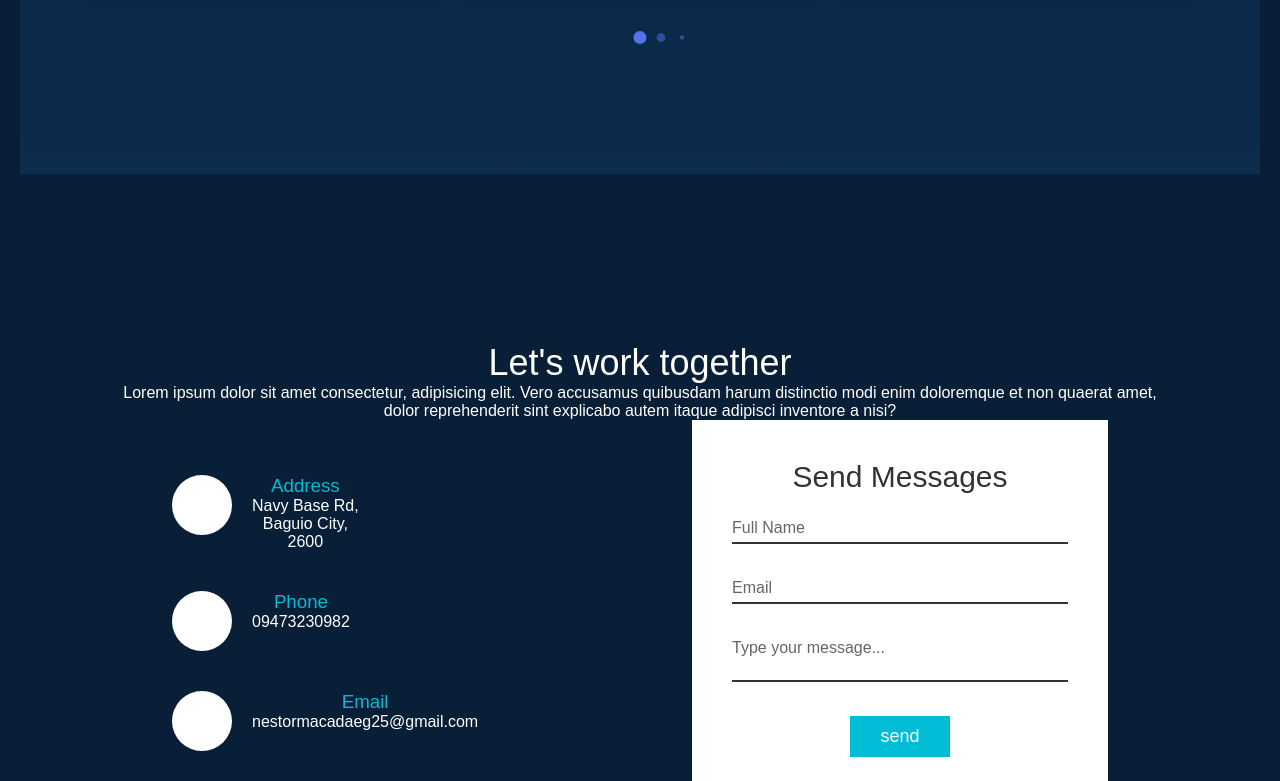
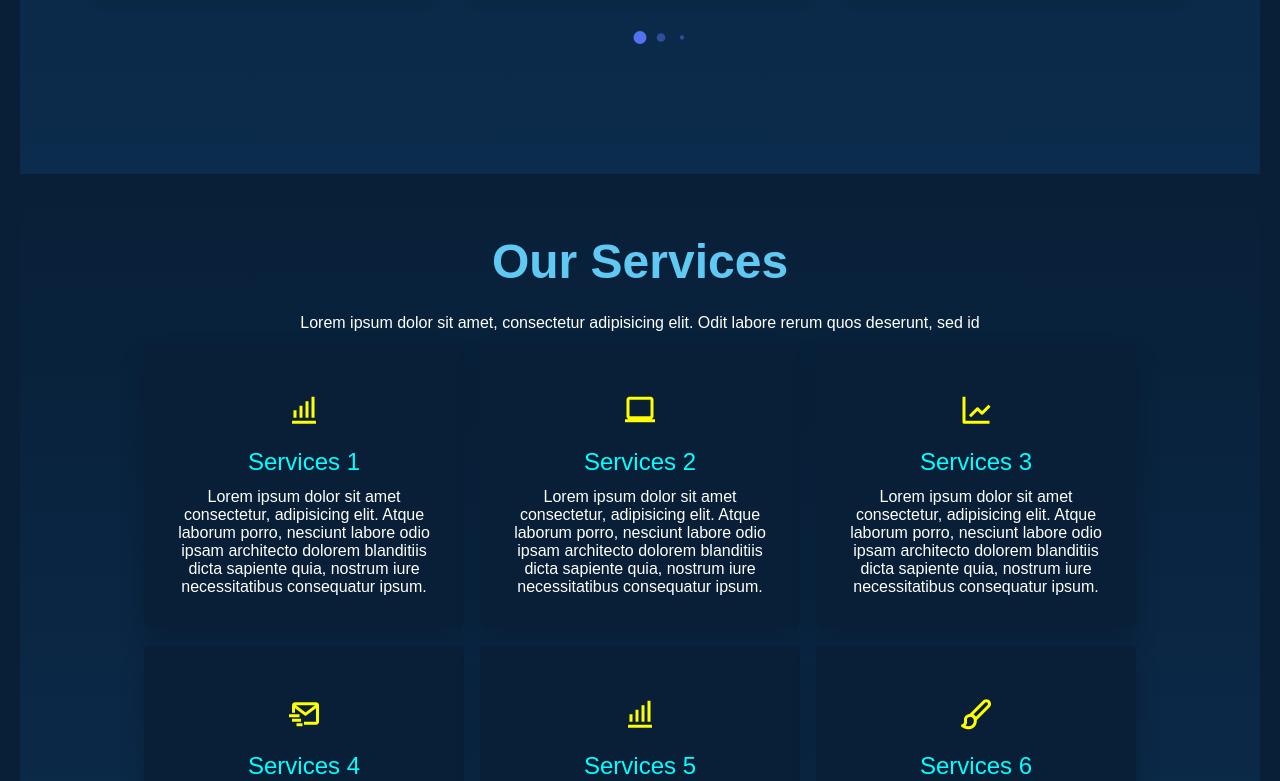
Before and after one commit to BSIT-Web-Programming-2024/Macadaeg-Nestor, a plain HTML site: page index.html in a window 1280 px wide. Shown: the part 2019-2800 px from the top of the page. Drawn offline with nearby package versions, Linux system fonts and the light colour scheme.

Commit message:
Added services

```diff
--- a/Port.css
+++ b/Port.css
@@ -341,6 +341,146 @@ border-radius: 50px;
         display: none;
     }
 }
+
+#service{
+
+}
+.wrapper{
+    margin:0;
+    padding:0;
+    font-family: 'raleway';
+    display:flex;
+    justify-content: center;
+    align-items:center;
+    flex-direction: column;
+    background: linear-gradient(#081f37, #0c2c4d);
+    min-height:100vh;
+    margin-bottom: 30px;
+}
+.wrapper h1{
+    font-size: 3em;
+    margin: 25px 0;
+    text-align: center;
+    font-weight: 600;
+    color: #5fc9f3;
+}
+.content-box{
+    display:flex;
+    justify-content: space-between;
+    flex-wrap: wrap;
+    width: 1000px;
+}
+.card{
+
+    min-height:220px;
+    width:320px;
+    padding: 30px;
+    border-radius: 5px;
+    display:flex;
+    justify-content:center;
+    align-items:center;
+    flex-direction:column;
+    background:#081f37;
+    margin: 10px 4px;
+    box-shadow: 0px 15px 25px rgba(0,0,0,0.2);
+    transition: 0.3s;
+}
+.card i{
+    margin: 20px;
+    color:yellow;
+
+}
+.card h2{
+    margin-bottom: 12px;
+    font-weight: 400;
+    text-align: center;
+    color:cyan;
+}
+.card p{
+    color:White;
+    text-align:center;
+}
+.card:hover i,
+.card:hover p{
+    color:#fff;
+}
+.card:hover h2{
+    font-weight:600;
+}
+.card:nth-child(1):hover{
+    background:linear-gradient(45deg,
+                                rgba(255,28,8,0.7) 0%,
+                                rgba(255,0,82,0.7) 100%),
+                                url('#');
+
+    background-size: cover;
+}
+
+.card:nth-child(2):hover{
+    background:linear-gradient(45deg,
+                                rgba(255,28,8,0.7) 0%,
+                                rgba(255,0,82,0.7) 100%),
+                                url('#');
+
+    background-size: cover;
+}
+
+.card:nth-child(3):hover{
+    background:linear-gradient(45deg,
+                                rgba(255,28,8,0.7) 0%,
+                                rgba(255,0,82,0.7) 100%),
+                                url('#');
+
+    background-size: cover;
+}
+
+.card:nth-child(4):hover{
+    background:linear-gradient(45deg,
+                                rgba(255,28,8,0.7) 0%,
+                                rgba(255,0,82,0.7) 100%),
+                                url('#');
+
+    background-size: cover;
+}
+
+.card:nth-child(5):hover{
+    background:linear-gradient(45deg,
+                                rgba(255,28,8,0.7) 0%,
+                                rgba(255,0,82,0.7) 100%),
+                                url('#');
+
+    background-size: cover;
+}
+
+.card:nth-child(6):hover{
+    background:linear-gradient(45deg,
+                                rgba(255,28,8,0.7) 0%,
+                                rgba(255,0,82,0.7) 100%),
+                                url('#');
+
+    background-size: cover;
+}
+
+@media(max-width: 991px){
+    .wrapper{
+        padding:25px;
+    }
+    .wrapper h1{
+        font-size: 2.5em;
+        font-weight:600;
+    }
+    .content-box{
+        flex-direction: column;
+        width:100%;
+    }
+    .card{
+        min-width: 300px;
+        margin: 10px auto;
+    }
+}
+
+
+
 #contact {
     background-color:  #081f37;
 }
--- a/index.html
+++ b/index.html
@@ -18,6 +18,7 @@
                 <li><a href="#home" class="active">Home</a></li>
                 <li><a href="#about">About</a></li>
                 <li><a href="#projects">Projects</a></li>
+                <li><a href="#service">Services</a></li>
                 <li><a href="#contact">Contact</a></li>
             </ul>
         </nav>
@@ -56,6 +57,7 @@
             <h3>I'm an Aspiring Web Developer</h3>
             <p>Hello! I'm a passionate web developer on a journey to craft digital experiences that leave a lasting impression. With a keen eye for design and a heart full of curiosity, I dive deep into the world of code, transforming ideas into visually stunning and user-friendly websites.</p>
         </div>
+
         <div id="projects">
             <h2>MyProject</h2>
         <section class="myprojects">
@@ -112,6 +114,55 @@
             </div>
             </section>
         </div>
+
+        <section id="service">
+            <div class="wrapper">
+                <h1>Our Services</h1>
+                <p>Lorem ipsum dolor sit amet, consectetur adipisicing elit. Odit labore rerum quos deserunt, sed id</p>
+
+                <div class="content-box">
+                <div class="card">
+                    <i class="bx bx-bar-chart-alt bx-md"></i>
+                    <h2>Services 1</h2>
+                    <p>Lorem ipsum dolor sit amet consectetur, adipisicing elit. Atque laborum porro, nesciunt labore odio ipsam architecto dolorem blanditiis dicta sapiente quia, nostrum iure necessitatibus consequatur ipsum. </p>
+                </div>
+
+
+
+                <div class="card">
+                    <i class="bx bx-laptop bx-md"></i>
+                    <h2>Services 2</h2>
+                    <p>Lorem ipsum dolor sit amet consectetur, adipisicing elit. Atque laborum porro, nesciunt labore odio ipsam architecto dolorem blanditiis dicta sapiente quia, nostrum iure necessitatibus consequatur ipsum. </p>
+                </div>
+
+                <div class="card">
+                    <i class="bx bx-line-chart bx-md"></i>
+                    <h2>Services 3</h2>
+                    <p>Lorem ipsum dolor sit amet consectetur, adipisicing elit. Atque laborum porro, nesciunt labore odio ipsam architecto dolorem blanditiis dicta sapiente quia, nostrum iure necessitatibus consequatur ipsum. </p>
+                </div>
+
+                <div class="card">
+                    <i class="bx bx-mail-send bx-md"></i>
+                    <h2>Services 4</h2>
+                    <p>Lorem ipsum dolor sit amet consectetur, adipisicing elit. Atque laborum porro, nesciunt labore odio ipsam architecto dolorem blanditiis dicta sapiente quia, nostrum iure necessitatibus consequatur ipsum. </p>
+                </div>
+
+                <div class="card">
+                    <i class="bx bx-bar-chart-alt bx-md"></i>
+                    <h2>Services 5</h2>
+                    <p>Lorem ipsum dolor sit amet consectetur, adipisicing elit. Atque laborum porro, nesciunt labore odio ipsam architecto dolorem blanditiis dicta sapiente quia, nostrum iure necessitatibus consequatur ipsum.</p>
+                </div>
+
+                <div class="card">
+                    <i class="bx bx-paint bx-md"></i>
+                    <h2>Services 6</h2>
+                    <p>Lorem ipsum dolor sit amet consectetur, adipisicing elit. Atque laborum porro, nesciunt labore odio ipsam architecto dolorem blanditiis dicta sapiente quia, nostrum iure necessitatibus consequatur ipsum.</p>
+                </div>
+
+                </div>
+            </div>
+
+        </section>
 
         <section id="contact">
             <section class="contact">
```
